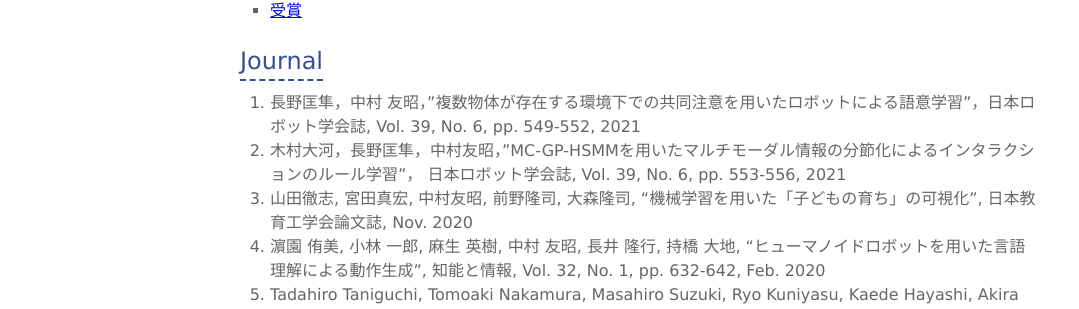
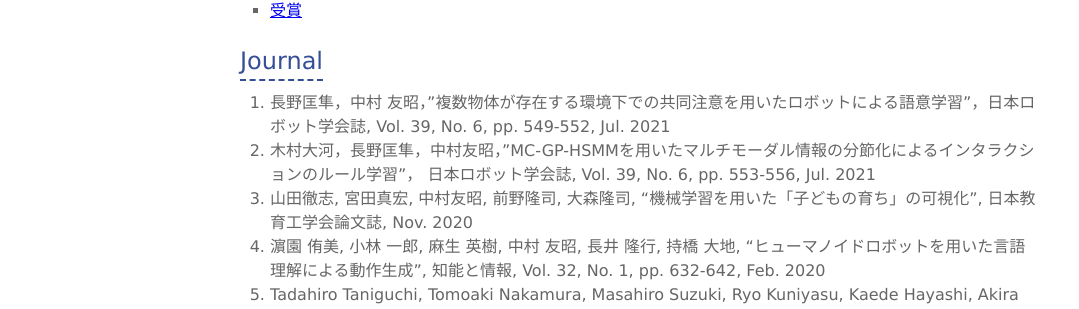
Before and after one commit to naka-lab/naka-lab.github.io, a Jekyll site: the page built from subpages/pub.md, in a window 1280 px wide and 900 px high, scrolled down 623 px. Shown: the part 167-476 px from the top of the window, without its empty margins (0-1079 px from the left). Built offline with Jekyll 4.4.1, drawn with Linux system fonts in a browser that asks for light colours.

Commit message:
Update pub.md

```diff
--- a/subpages/pub.md
+++ b/subpages/pub.md
@@ -15,8 +15,8 @@ layout: default
 
 
 ## Journal
-1. 長野匡隼，中村 友昭，"複数物体が存在する環境下での共同注意を用いたロボットによる語意学習"，日本ロボット学会誌, Vol. 39, No. 6, pp. 549-552, 2021
-1. 木村大河，長野匡隼，中村友昭，"MC-GP-HSMMを用いたマルチモーダル情報の分節化によるインタラクションのルール学習"， 日本ロボット学会誌, Vol. 39, No. 6, pp. 553-556, 2021
+1. 長野匡隼，中村 友昭，"複数物体が存在する環境下での共同注意を用いたロボットによる語意学習"，日本ロボット学会誌, Vol. 39, No. 6, pp. 549-552, Jul. 2021
+1. 木村大河，長野匡隼，中村友昭，"MC-GP-HSMMを用いたマルチモーダル情報の分節化によるインタラクションのルール学習"， 日本ロボット学会誌, Vol. 39, No. 6, pp. 553-556, Jul. 2021
 1. 山田徹志, 宮田真宏, 中村友昭, 前野隆司, 大森隆司, "機械学習を用いた「子どもの育ち」の可視化", 日本教育工学会論文誌, Nov. 2020
 1. 濵園 侑美, 小林 一郎, 麻生 英樹, 中村 友昭, 長井 隆行, 持橋 大地, "ヒューマノイドロボットを用いた言語理解による動作生成", 知能と情報, Vol. 32, No. 1, pp. 632-642, Feb. 2020
 1. Tadahiro Taniguchi, Tomoaki Nakamura, Masahiro Suzuki, Ryo Kuniyasu, Kaede Hayashi, Akira Taniguchi, Takato Horii and Takayuki Nagai, "Neuro-SERKET: Development of Integrative Cognitive System Through the Composition of Deep Probabilistic Generative Models", New Generation Computing, pp. 1-26, Jan. 2020
```
